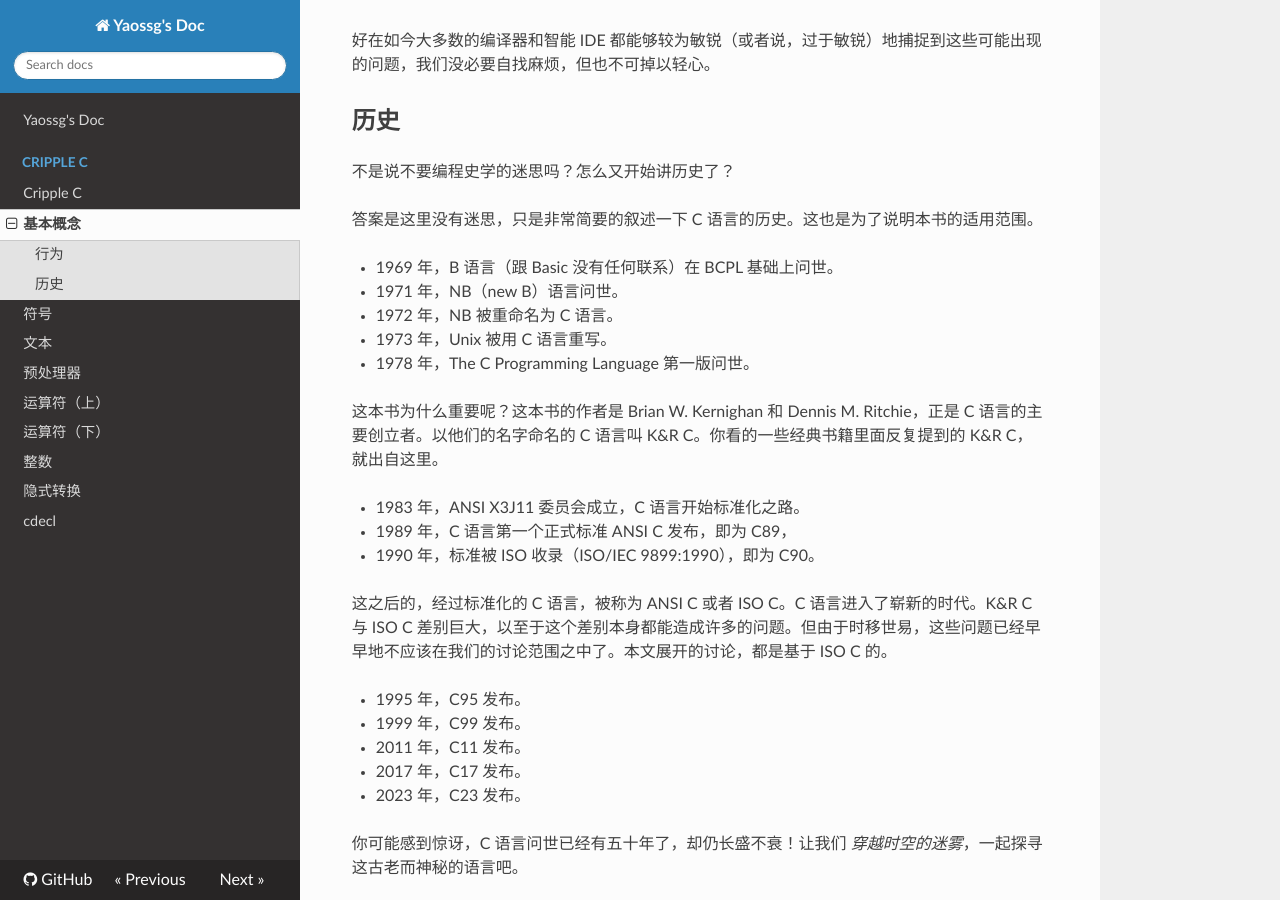
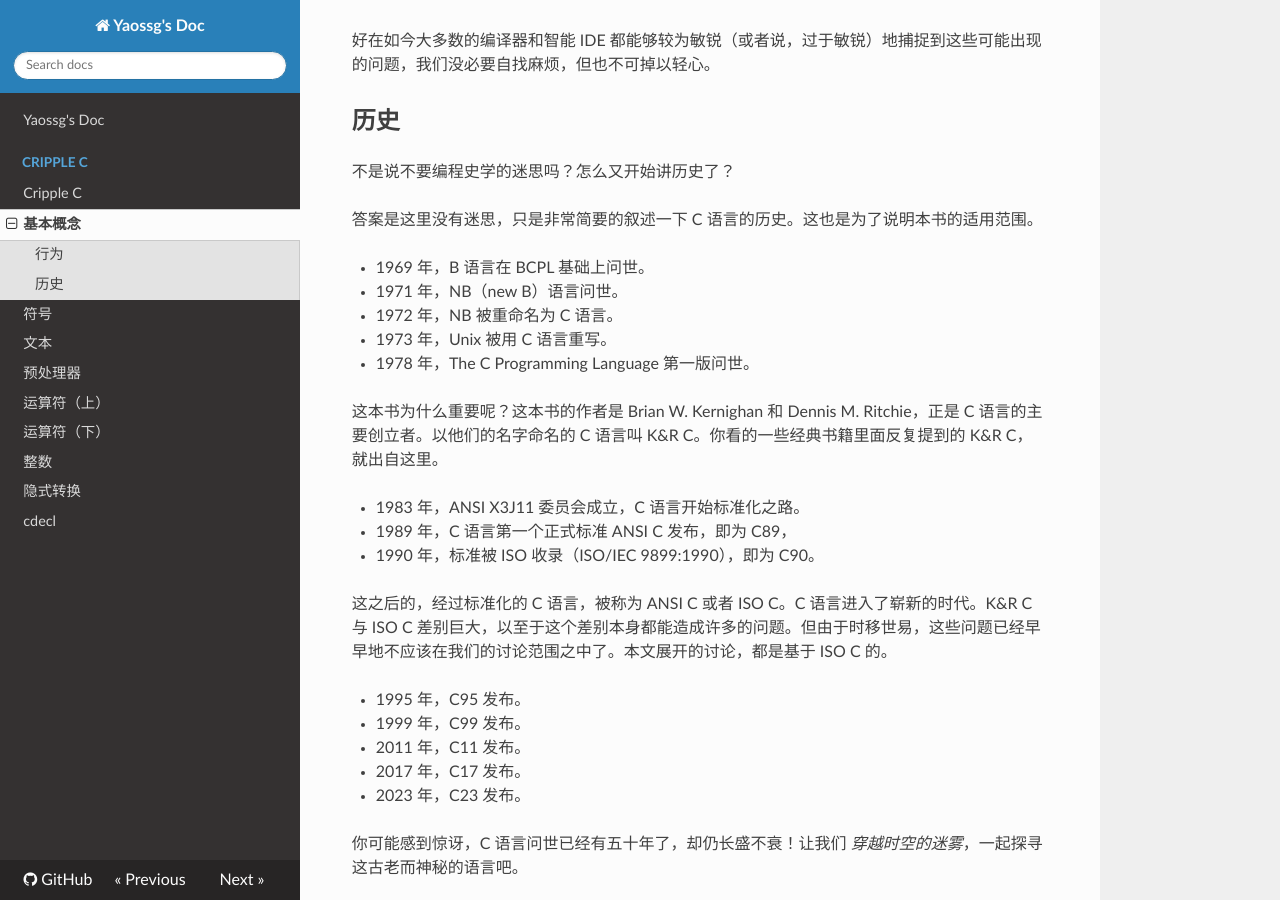
Before and after one commit to Yaossg/doc, an MkDocs documentation site: the page built from docs/cripplec/concept.md, in a window 1280 px wide and 900 px high, scrolled down 726 px. Built offline with MkDocs 1.6.1, drawn with Linux system fonts in a browser that asks for light colours; nearby versions of some CDN libraries.

Commit message:
Update concept.md

```diff
--- a/docs/cripplec/concept.md
+++ b/docs/cripplec/concept.md
@@ -28,7 +28,7 @@ C 和 C++ 的标准在不断努力消灭这些行为的同时，出于种种原
 
 答案是这里没有迷思，只是非常简要的叙述一下 C 语言的历史。这也是为了说明本书的适用范围。
 
-- 1969 年，B 语言（跟 Basic 没有任何联系）在 BCPL 基础上问世。
+- 1969 年，B 语言在 BCPL 基础上问世。
 - 1971 年，NB（new B）语言问世。
 - 1972 年，NB 被重命名为 C 语言。
 - 1973 年，Unix 被用 C 语言重写。
```
